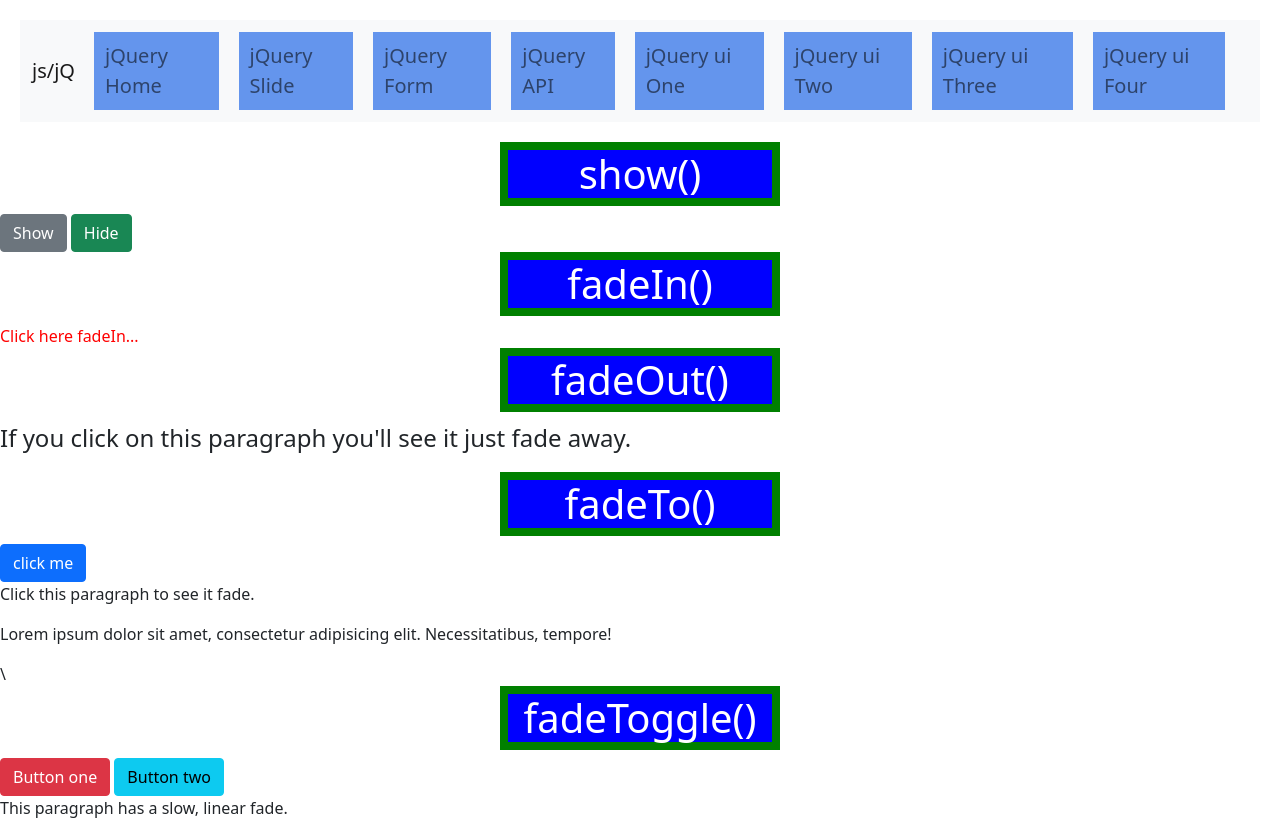
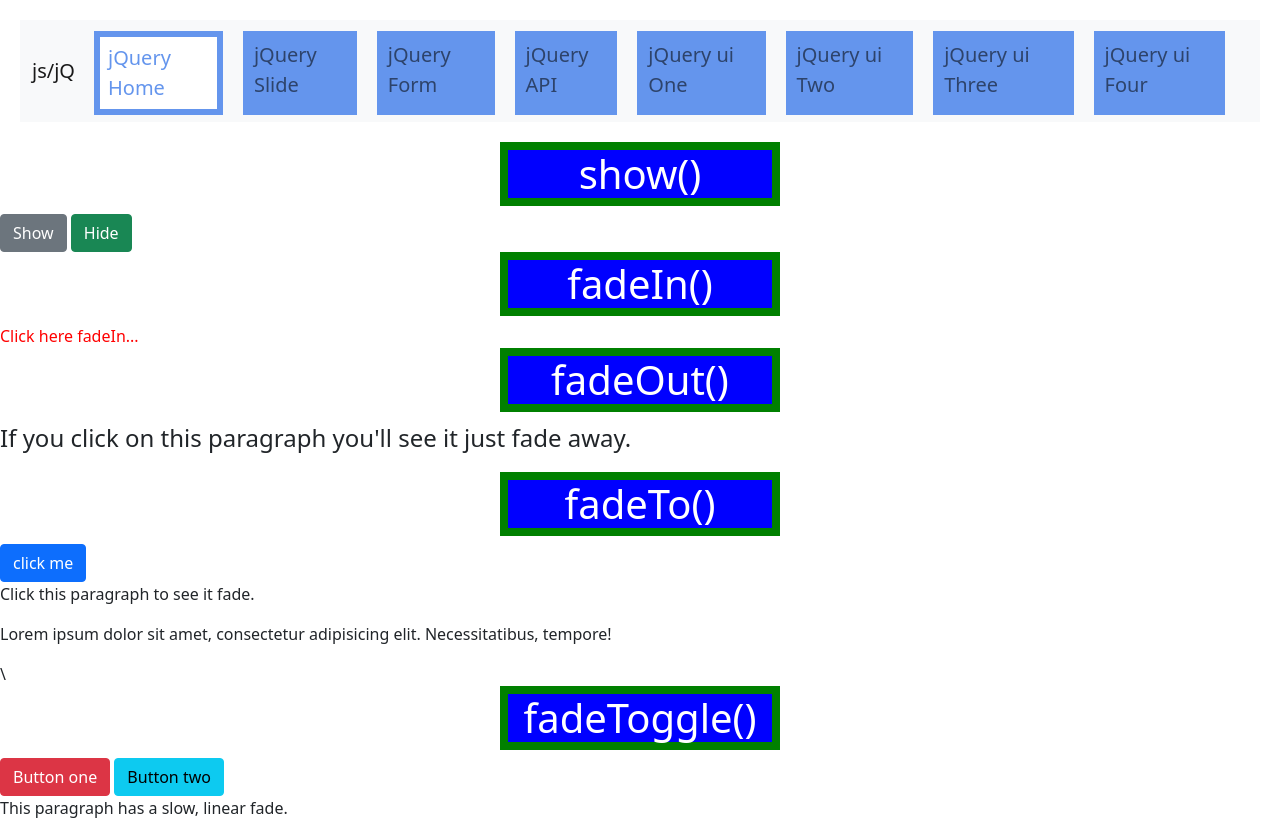
Before and after one commit to sazzadsourov/jQuery, a plain HTML site: page index.html in a window 1280 px wide. Shown: the top 823 px of the page. Drawn offline with nearby package versions, Linux system fonts and the light colour scheme.

Commit message:
add active on home menu

```diff
--- a/index.html
+++ b/index.html
@@ -27,7 +27,7 @@
       <div class="collapse navbar-collapse main_menu" id="navbarNav">
         <ul class="navbar-nav m-auto">
           <li class="nav-item">
-            <a class="nav-link " href="index.html">jQuery Home</a>
+            <a class="nav-link active" href="index.html">jQuery Home</a>
           </li>
           <li class="nav-item">
             <a class="nav-link" href="slide.html">jQuery Slide</a>
```
